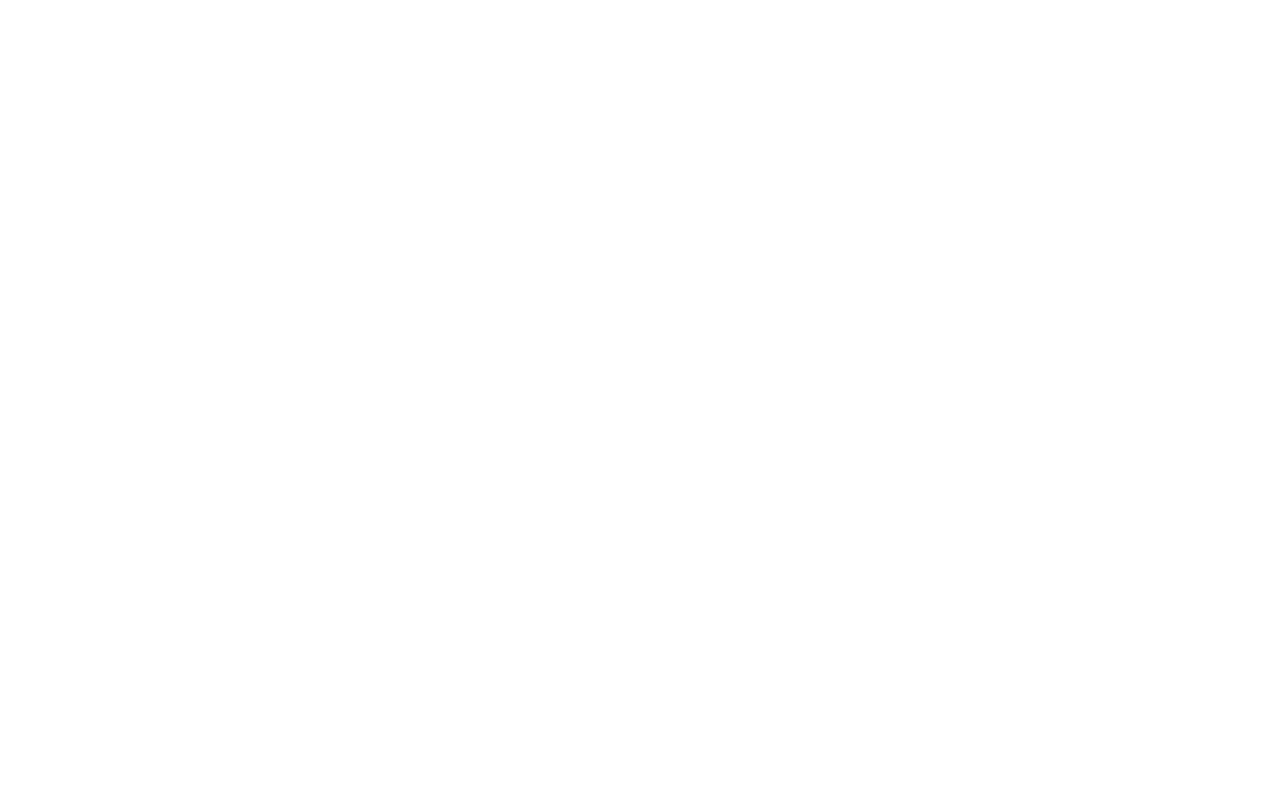
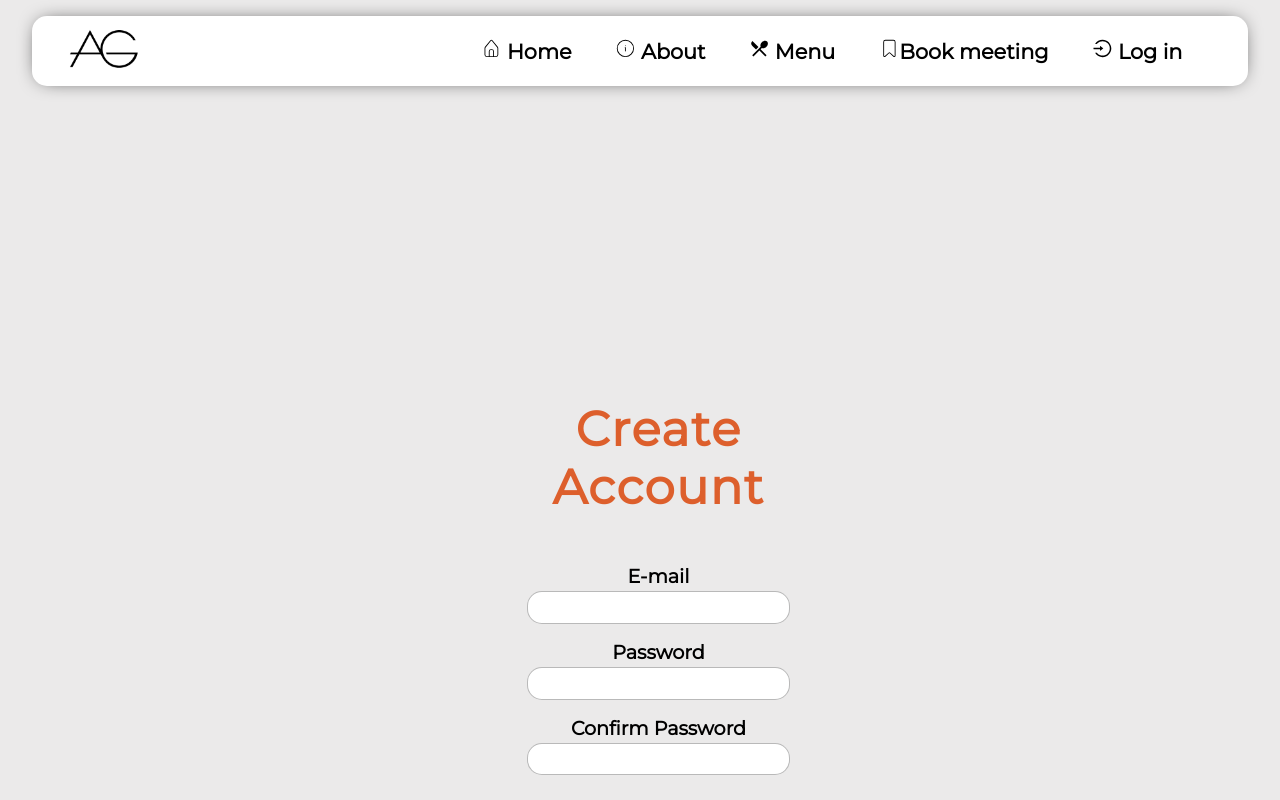
Before and after one commit to AdriandGrigore/HireChef-Website, a React (Create React App) app: page /signup in a window 1280 px wide. Before the commit this address had no page. Shown: the top 800 px of the page. Built offline with nearby package versions, Linux system fonts and the light colour scheme.

Commit message:
SignUp page + SignUpForm component implemented

```diff
--- a/src/App.js
+++ b/src/App.js
@@ -3,6 +3,7 @@
 import Booking from "./pages/Booking"
 import { Route, Routes } from "react-router-dom";
 import Login from "./pages/Login";
+import SignUp from "./pages/SignUp";
 import "./App.css"
 
 function App() {
@@ -13,6 +14,7 @@
         <Route path="/menu" element={<Menu/>}/>
         <Route path="/booking" element={<Booking/>}/>
         <Route path="/login" element={<Login/>}/>
+        <Route path="/signup" element={<SignUp/>}/>
       </Routes>
     </div>
   );
--- /dev/null
+++ b/src/components/SignUpForm/SignUpForm.css
@@ -0,0 +1,141 @@
+.signup-section{
+    display: flex;
+    align-items: center;
+    justify-content: center;
+    height: 100vh;
+    background-color: rgba(228, 226, 226, 0.726);
+}
+
+.signup-card{
+    display: flex;
+    align-items: center;
+    width: 900px;
+    height: 70%;
+    margin: 0rem 1rem;
+    background-color: rgb(255, 255, 255);
+    box-shadow: 0px 0px 20px 0px rgba(0,0,0,0.3);
+    animation: 0.25s signup-card ease-out;
+}
+
+.signup-img{
+    height: 100%;
+    width: 45%;
+    border-right: 3px solid rgba(0, 113, 161, 0.151);
+}
+
+.signup-form{
+    display: flex;
+    flex-direction: column;
+    margin:auto;
+    height: 100%;
+    animation: 0.4s signup-form linear;
+}
+
+.signup-text{
+    margin-top: auto;
+    color:rgb(221, 95, 44);
+    font-size: 2rem;
+    letter-spacing: 1.5px;
+}
+
+
+.signup-form form {
+    display: flex;
+    flex-direction: column;
+    margin-top: 2rem;
+}
+
+.signup-form label{
+    margin-top: 1rem;
+    font-size: 1.2rem;
+    font-weight: bold;
+    color: rgb(0, 0, 0);
+}
+
+.signup-form input{
+    width: 245px;
+    padding: 0.3rem 0.5rem ;
+    margin: 0.2rem auto 0 auto;
+    font-size: 1.1rem;
+    text-align: center;
+    border-radius: 15px;
+    outline: none;
+    border: 1px solid rgba(0, 0, 0, 0.274);
+}
+
+.signup-form button {
+    width: 7rem;
+    margin: 2rem auto 0;
+    margin-top: 2rem;
+    padding: 0.35rem 1rem;
+    font-size: 1.15rem;
+    border: none;
+    color: white;
+    background-color: rgb(2, 99, 141);
+    border-radius: 10px;
+    cursor: pointer;
+}
+
+.signup-form button:hover{
+    background-color: rgb(1, 137, 196);
+}
+
+.login-msg{
+    margin-top: auto;
+    margin-bottom: 2rem;
+}
+
+.login-msg small{
+    font-size: 1rem;
+}
+
+.login-msg a:visited{
+    color: blue;
+}
+
+
+@keyframes signup-card{
+    0%{
+        height: 0%;
+        width: 300px;
+    }
+    100%{
+        height: 70%;
+        width: 900px;
+    }
+}
+
+@keyframes signup-form{
+    0%{
+        opacity: 0;
+    }
+
+    100%{
+        opacity: 1;
+    }
+}
+
+@media screen and (max-width:640px){
+    .signup-img{
+        display: none;
+    }
+}
+
+
+@media screen and (max-width:435px) {
+    .signup-text{
+        font-size: 1.7rem;
+    }
+    .signup-card{
+        height: 100%;
+        margin: auto 0;
+        background-color: rgba(248, 248, 248, 0.425);
+        animation: none;
+    }
+}
+
+@media screen and (max-width:280px) {
+   .signup-form input{
+        width:90%;
+   }
+}
--- /dev/null
+++ b/src/components/SignUpForm/SignUpForm.js
@@ -0,0 +1,35 @@
+import React from 'react'
+import { NavHashLink as Link } from 'react-router-hash-link'
+import signupImg from "../../assets/signupImg.jpg"
+import "../SignUpForm/SignUpForm.css"
+
+function SignUpForm() {
+  return (
+    <section className='signup-section'>
+    <div className='signup-card'>
+      <div className='signup-img'>
+        <img src={signupImg} alt="signupImg" />
+      </div>
+      <div className='signup-form'>
+        <div className='signup-text'>
+          <h1>Create Account</h1>
+        </div>
+        <form>
+          <label htmlFor="signupEmail">E-mail</label>
+          <input type='email' id='signupEmail'/>
+          <label htmlFor='signupPassword'>Password</label>
+          <input type='password' id="signupPassword"/>
+          <label>Confirm Password</label>
+          <input type='password' id="signupConfirmPassowrd"/>
+          <button type='submit'>Sign up</button>
+        </form>
+        <div className='login-msg'>
+          <small>Already have an account? <Link to="/login#">Login</Link></small>
+        </div>
+      </div>
+    </div>
+  </section>
+  )
+}
+
+export default SignUpForm
--- /dev/null
+++ b/src/pages/SignUp.js
@@ -0,0 +1,16 @@
+import React from 'react'
+import Navbar from '../components/Navbar/Navbar'
+import Footer from '../components/Footer/Footer'
+import SignUpForm from '../components/SignUpForm/SignUpForm'
+
+function SignUp() {
+  return (
+    <>
+        <Navbar />
+        <SignUpForm />
+        <Footer />
+    </>
+  )
+}
+
+export default SignUp
```
Also changed, not shown: src/assets/signupImg.jpg (added).
